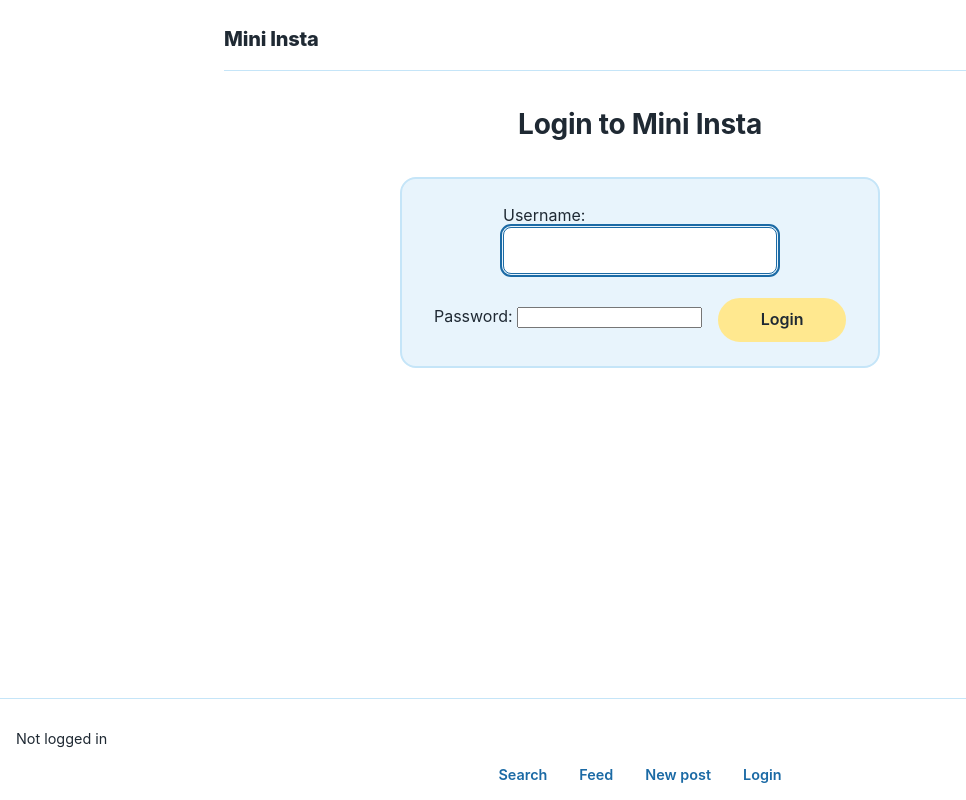
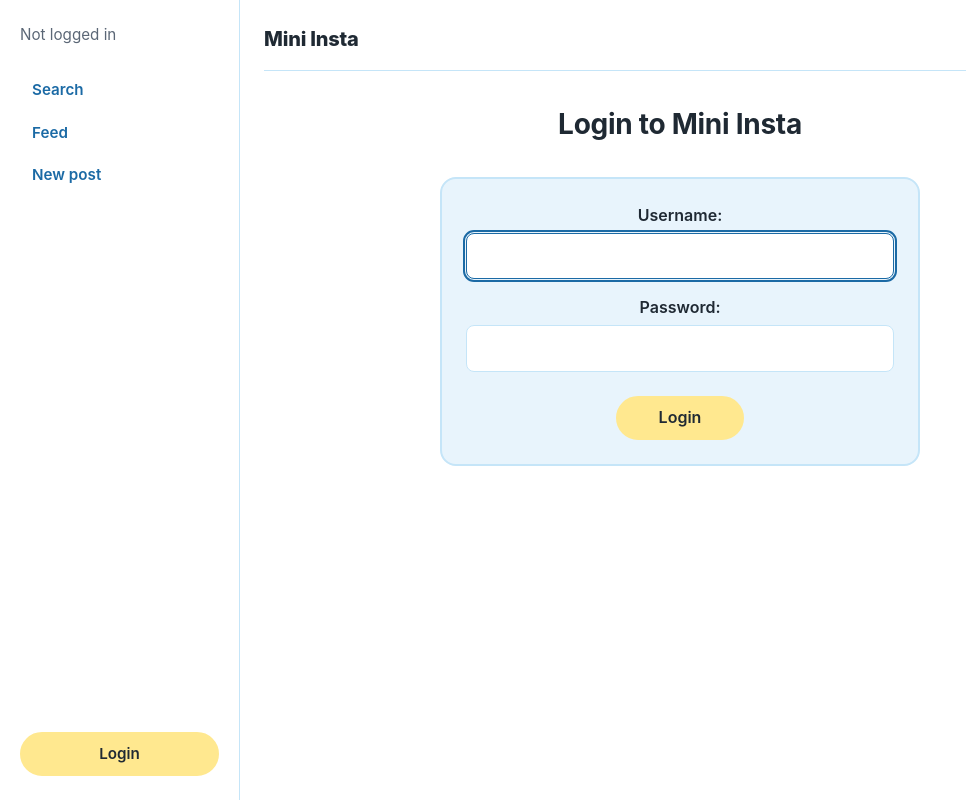
Before and after one commit to mdhepburn2/CS412, a Django app: page /mini_insta/login/ in a window 1280 px wide. Shown: the whole page, without its empty margins (0-966 px from the left). Run offline with Django 5.2, Linux system fonts and the light colour scheme.

Commit message:
restyled nav bar for login changes

```diff
--- a/mini_insta/templates/mini_insta/base.html
+++ b/mini_insta/templates/mini_insta/base.html
@@ -14,39 +14,37 @@
         <link rel="stylesheet" href="{% static 'insta-styles.css' %}">
     </head>
     <body>
-        <h1 class="site-title"><a href="{% url 'show_all_profiles' %}">Mini Insta</a></h1>
-
-        {% block content %}
-        {% endblock %}
-
-        <footer>
-            <nav>
+        <nav class="sidebar">
             {% if request.user.is_authenticated %}
                 <p>Logged in as: <a href="{% url 'show_user_profile' %}">@{{request.user}}</a></p>
             {% else %}
                 <p>Not logged in</p>
             {% endif %}
             <ul>
+                <li><a href="{% url 'search' %}">Search</a></li>
+                <li><a href="{% url 'show_feed' %}">Feed</a></li>
+                <li><a href="{% url 'create_post' %}">New post</a></li>
                 {% if profile and profile.user == request.user %}
                     <li><a href="{% url 'update_profile' %}">Update profile</a></li>
                 {% endif %}
-                    <li><a href="{% url 'search' %}">Search</a></li>
-                    <li><a href="{% url 'show_feed' %}">Feed</a></li>
-                    <li><a href="{% url 'create_post' %}">New post</a></li>
                 {% if post and post.profile.user == request.user %}
                     <li><a href="{% url 'update_post' post.pk %}">Update post</a></li>
                     <li><a href="{% url 'delete_post' post.pk %}">Delete post</a></li>
                 {% endif %}
+            </ul>
             {% if request.user.is_authenticated %}
                 <form method="post" action="{% url 'logout' %}" class="logout-form">
                     {% csrf_token %}
                     <button type="submit" class="logout-button">Logout</button>
                 </form>
             {% else %}
-                        <li><a href="{% url 'login' %}" class="login-button">Login</a></li>
+                <a href="{% url 'login' %}" class="login-button">Login</a>
             {% endif %}
-                </ul>
         </nav>
-        </footer>
+
+        <h1 class="site-title"><a href="{% url 'show_all_profiles' %}">Mini Insta</a></h1>
+
+        {% block content %}
+        {% endblock %}
     </body>
 </html>
--- a/static/insta-styles.css
+++ b/static/insta-styles.css
@@ -19,23 +19,24 @@
   --danger: #b3261e;
   --ring: conic-gradient(from 45deg, var(--sky), var(--sun), var(--sky));
   --photo-gap: var(--white); /* fill between photo and ring; matches what the photo sits on */
+  --sidebar: 15rem; /* width of the left nav */
   --font: -apple-system, BlinkMacSystemFont, "Segoe UI", Roboto, Helvetica, Arial, sans-serif;
 }
 
 * { box-sizing: border-box; }
 html { background: var(--white); }
-body { max-width: 880px; margin: 0 auto; padding: 1.5rem 1.5rem 5.5rem; color: var(--ink); font-family: var(--font); line-height: 1.5; }
+body { max-width: 880px; margin: 0 auto; margin-left: max(var(--sidebar), calc((100% - 880px) / 2)); padding: 1.5rem; color: var(--ink); font-family: var(--font); line-height: 1.5; }
 
 /* ---- Links ---- */
 
 a { color: var(--blue); text-decoration: none; }
 a:hover { color: var(--blue-dark); text-decoration: underline; }
-a:focus-visible, form input[type="submit"]:focus-visible { outline: 2px solid var(--blue); outline-offset: 3px; }
+a:focus-visible, form input[type="submit"]:focus-visible, .logout-button:focus-visible { outline: 2px solid var(--blue); outline-offset: 3px; }
 a:focus-visible { border-radius: 4px; }
 
 /* Photo links, the site title and form buttons never underline */
 .site-title a:hover, .profile a:hover, .post-profile a:hover, .user-row > a:hover,
-.feed-post > a:hover, form a:hover { text-decoration: none; }
+.feed-post > a:hover, form a:hover, .sidebar a:hover { text-decoration: none; }
 
 /* ---- Headings ---- */
 
@@ -191,29 +192,33 @@ form th, form > strong { font-weight: 600; }
 form > strong { margin-bottom: -.65rem; text-align: center; } /* pulls the label close to its input */
 form table, form > strong, form > input[type="file"], form > input[type="url"] { flex: 0 0 100%; }
 
-form :is(input[type="text"], input[type="url"], input[type="email"], input[type="file"], textarea, select) {
+/* Login form: Django renders each field as a div (label over input) plus a top-level error list */
+form > div:has(> label), form > .errorlist { flex: 0 0 100%; text-align: center; }
+form > div > label { display: block; margin-bottom: .35rem; font-weight: 600; }
+
+form :is(input[type="text"], input[type="url"], input[type="email"], input[type="password"], input[type="file"], textarea, select) {
   display: block; width: 100%; padding: .65rem .75rem; border: 1px solid var(--sky-edge);
   border-radius: 8px; background: var(--white); color: var(--ink); font: inherit;
 }
 form input[type="file"] { padding-left: 4rem; } /* shifts the button and status text; must stay after the block above */
 form textarea { height: 9rem; resize: vertical; }
-form :is(input[type="text"], input[type="url"], input[type="email"], input[type="file"], textarea, select):focus {
+form :is(input[type="text"], input[type="url"], input[type="email"], input[type="password"], input[type="file"], textarea, select):focus {
   border-color: var(--blue); outline: 2px solid var(--blue); outline-offset: 1px;
 }
 
 form .errorlist { margin: 0 0 .5rem; padding: 0; list-style: none; font-size: .875rem; color: var(--danger); }
 form .helptext { display: block; margin-top: .35rem; font-size: .8rem; color: var(--muted); }
 
-/* Submit, Cancel and the file picker button share one shape */
-form input[type="submit"], form a, form input[type="file"]::file-selector-button {
+/* Submit, Cancel, the file picker button and Login/Logout share one shape */
+form input[type="submit"], form a, form input[type="file"]::file-selector-button, .login-button, .logout-button {
   border: 2px solid; border-radius: 999px; font: inherit; font-weight: 600; cursor: pointer;
 }
-form input[type="submit"], form a {
+form input[type="submit"], form a, .login-button, .logout-button {
   display: inline-flex; align-items: center; justify-content: center; min-width: 8rem; height: 2.75rem;
   margin-top: .5rem; padding: 0 1.75rem; line-height: 1.2; text-decoration: none;
 }
-form input[type="submit"] { background: var(--sun); border-color: var(--sun); color: var(--ink); }
-form input[type="submit"]:hover { background: var(--sun-deep); border-color: var(--sun-deep); }
+form input[type="submit"], .login-button, .logout-button { background: var(--sun); border-color: var(--sun); color: var(--ink); }
+form input[type="submit"]:hover, .login-button:hover, .logout-button:hover { background: var(--sun-deep); border-color: var(--sun-deep); color: var(--ink); }
 form a, form input[type="file"]::file-selector-button { background: var(--white); border-color: var(--blue); color: var(--blue); }
 form a:hover { background: var(--sky-tint); border-color: var(--blue-dark); color: var(--blue-dark); }
 
@@ -225,16 +230,34 @@ form input[type="file"]::file-selector-button:hover { background: var(--blue); b
 .search-form input[type="text"] { flex: 1 1 0; width: auto; min-width: 0; padding: .65rem 1.1rem; border-radius: 999px; }
 .search-form input[type="submit"] { flex: none; align-self: stretch; min-width: 0; height: auto; margin-top: 0; }
 
-/* ---- Footer: pinned to the bottom of the screen ---- */
+/* ---- Sidebar nav: fixed on the left ----
+   Account line on top, page links in the middle, Login/Logout pinned to the bottom.
+   The logout form is a real form, so display: contents drops its card styling and
+   leaves just the button, which then matches the Login link. */
 
-footer { position: fixed; left: 0; right: 0; bottom: 0; z-index: 10; padding: .9rem 1rem; background: var(--white); border-top: 1px solid var(--sky-edge); font-size: .9rem; }
-footer ul { display: flex; justify-content: center; gap: 2rem; margin: 0; padding: 0; list-style: none; }
-footer a { font-weight: 600; }
+.sidebar { position: fixed; inset: 0 auto 0 0; z-index: 10; display: flex; flex-direction: column; gap: 1.5rem; width: var(--sidebar); padding: 1.5rem 1.25rem; overflow-y: auto; background: var(--white); border-right: 1px solid var(--sky-edge); font-size: .95rem; }
+.sidebar p { margin: 0; color: var(--muted); overflow-wrap: anywhere; }
+.sidebar p a { font-weight: 600; }
+.sidebar ul { flex: 1; display: flex; flex-direction: column; gap: .25rem; margin: 0; padding: 0; list-style: none; }
+.sidebar li a { display: block; padding: .5rem .75rem; border-radius: 8px; font-weight: 600; }
+.sidebar li a:hover { background: var(--sky-tint); }
+
+.logout-form { display: contents; }
+.login-button, .logout-button { width: 100%; }
+.login-button:focus-visible { border-radius: 999px; } /* a:focus-visible would square it off */
 
 /* ---- Small screens ---- */
 
+/* Sidebar becomes a block at the top of the page */
+@media (max-width: 760px) {
+  body { margin-left: auto; }
+  .sidebar { position: static; flex-direction: row; flex-wrap: wrap; align-items: center; justify-content: space-between; gap: .5rem 1rem; width: auto; padding: 0 0 1rem; border: 0; }
+  .sidebar ul { flex: 1 0 100%; flex-direction: row; flex-wrap: wrap; order: 1; }
+  .login-button, .logout-button { width: auto; margin: 0; }
+}
+
 @media (max-width: 560px) {
-  body { padding: 1rem 1rem 5.5rem; }
+  body { padding: 1rem; }
   .profile-card, form { padding: 1rem; }
   .profile-name { font-size: 1.4rem; }
   .profile-posts { gap: .25rem; }
```
Also changed, not shown: db.sqlite3, 1 other file. Lines whose indentation alone changed are shown as unchanged.
